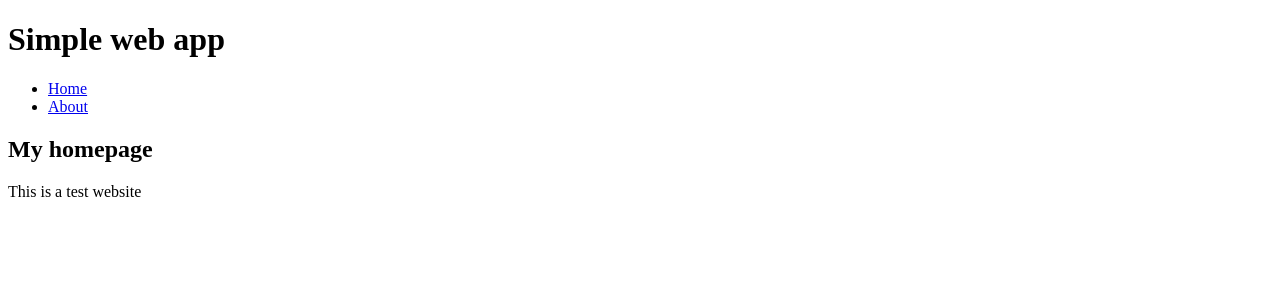
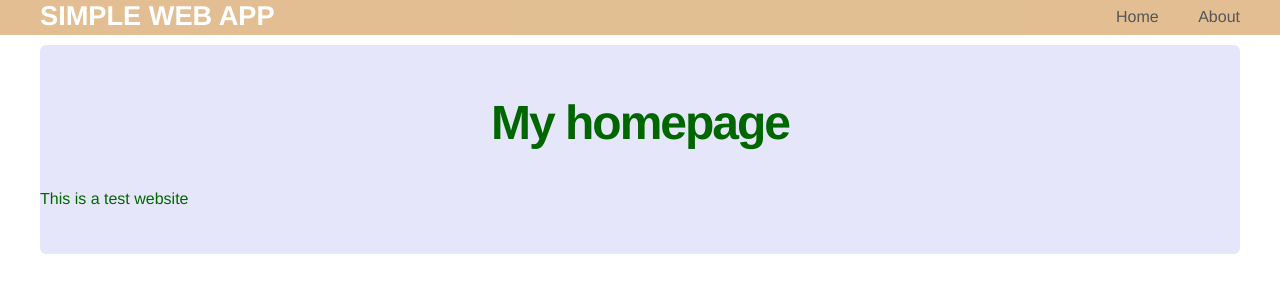
Before and after one commit to poymanov/flask-simple, a Flask app: page / in a window 1280 px wide. Shown: the top 300 px of the page. Run offline with Flask 2, Linux system fonts and the light colour scheme.

Commit message:
Add css file

```diff
--- /dev/null
+++ b/static/css/main.css
@@ -0,0 +1,90 @@
+body {
+  margin: 0;
+  padding: 0;
+  font-family: "Helvetica Neue", Helvetica, Arial, sans-serif;
+  color: #060;
+}
+
+/*
+ * Formatting the header area
+ */
+
+header {
+  background-color: #DFB887;
+  height: 35px;
+  width: 100%;
+  opacity: .9;
+  margin-bottom: 10px;
+}
+
+header h1.logo {
+  margin: 0;
+  font-size: 1.7em;
+  color: #fff;
+  text-transform: uppercase;
+  float: left;
+}
+
+header h1.logo:hover {
+  color: #fff;
+  text-decoration: none;
+}
+
+/*
+ * Center the body content
+ */
+
+.container {
+  width: 1200px;
+  margin: 0 auto;
+}
+
+div.home {
+  padding: 10px 0 30px 0;
+  background-color: #E6E6FA;
+  -webkit-border-radius: 6px;
+     -moz-border-radius: 6px;
+          border-radius: 6px;
+}
+
+div.about {
+  padding: 10px 0 30px 0;
+  background-color: #E6E6FA;
+  -webkit-border-radius: 6px;
+     -moz-border-radius: 6px;
+          border-radius: 6px;
+}
+
+h2 {
+  font-size: 3em;
+  margin-top: 40px;
+  text-align: center;
+  letter-spacing: -2px;
+}
+
+h3 {
+  font-size: 1.7em;
+  font-weight: 100;
+  margin-top: 30px;
+  text-align: center;
+  letter-spacing: -1px;
+  color: #999;
+}
+
+.menu {
+  float: right;
+  margin-top: 8px;
+}
+
+.menu li {
+  display: inline;
+}
+
+.menu li + li {
+  margin-left: 35px;
+}
+
+.menu li a {
+  color: #444;
+  text-decoration: none;
+}
--- a/templates/about.html
+++ b/templates/about.html
@@ -1,6 +1,8 @@
 {% extends 'layout.html' %}
 
 {% block content %}
-    <h2>My about</h2>
-    <p>This is a test website</p>
+	<div class="about">
+		<h2>My about</h2>
+    	<p>This is a test website</p>
+	</div>
 {% endblock %}
--- a/templates/home.html
+++ b/templates/home.html
@@ -1,6 +1,8 @@
 {% extends 'layout.html' %}
 
 {% block content %}
-    <h2>My homepage</h2>
-    <p>This is a test website</p>
+	<div class="home">
+	    <h2>My homepage</h2>
+    	<p>This is a test website</p>
+	</div>
 {% endblock %}
--- a/templates/layout.html
+++ b/templates/layout.html
@@ -3,6 +3,7 @@
 <html>
   <head>
       <title>Flask App</title>
+      <link rel="stylesheet" type="text/css" href="{{ url_for('static', filename='css/main.css') }}">
   </head>
   <body>
     <header>
```
